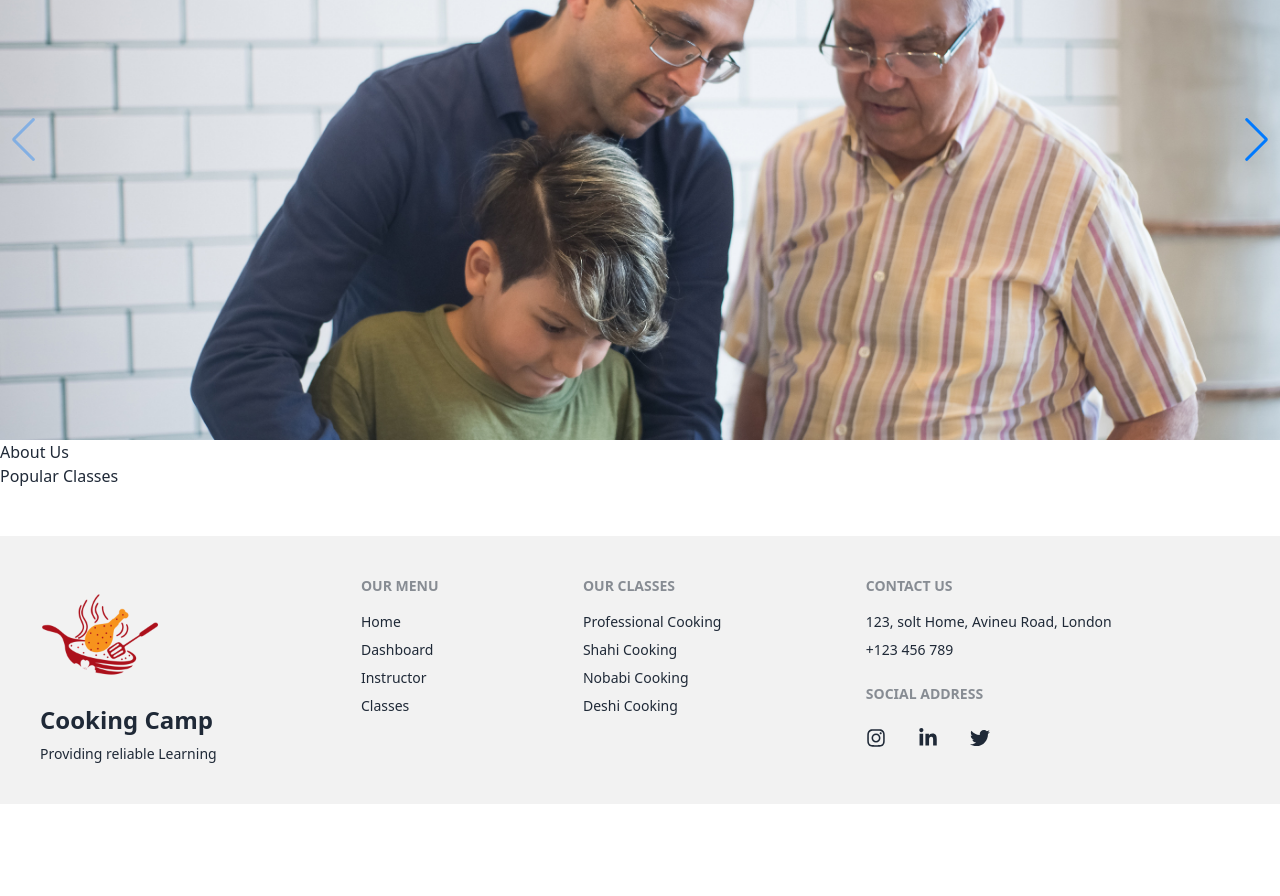
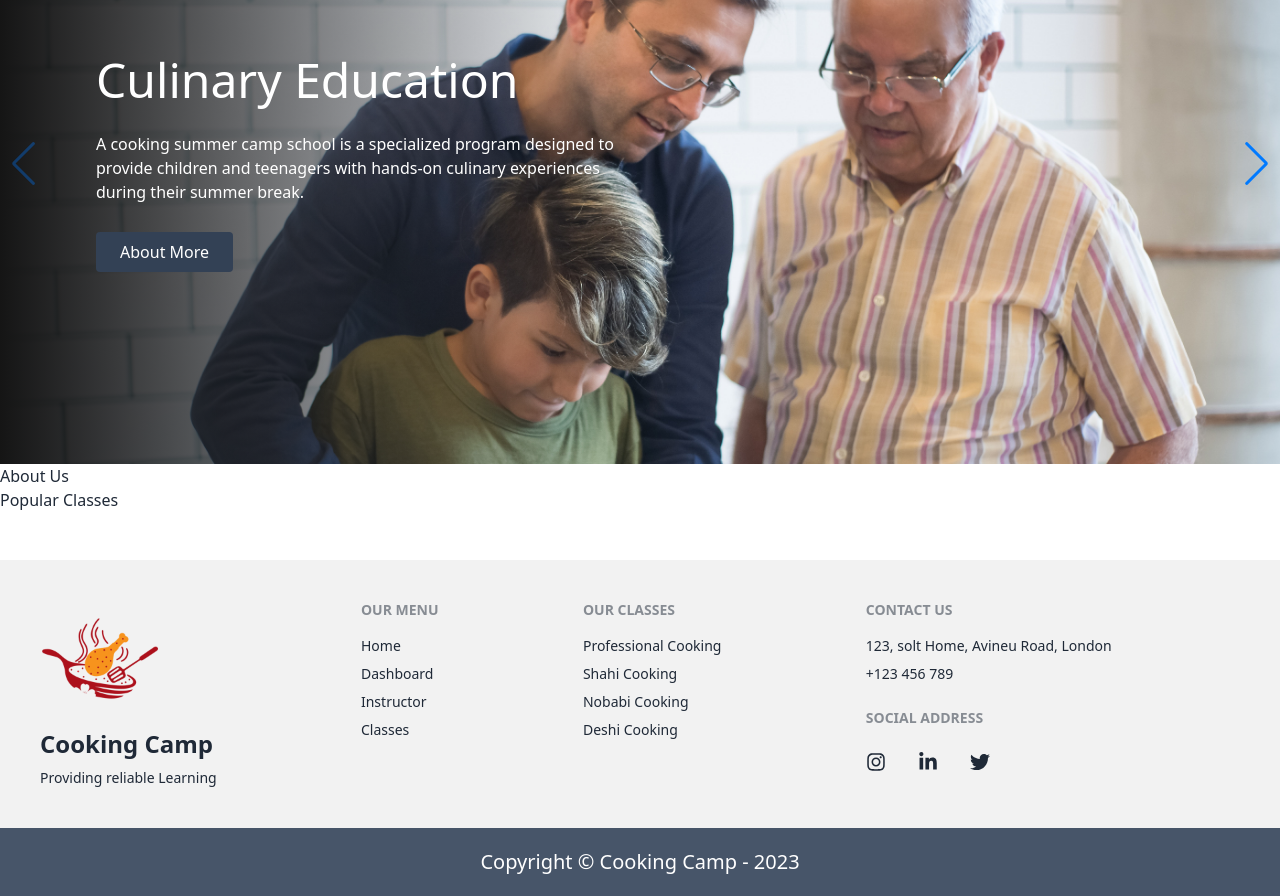
Before and after one commit to emamjion/cooking-school-client, a React (Vite) app: page / in a window 1280 px wide. Shown: the part 260-1156 px from the top of the page. Before the commit the page ends 1064 px from the top, so only its background shows below. Built offline with nearby package versions, Linux system fonts and the light colour scheme; grey boxes are pictures that could not be loaded.

Commit message:
banner  design finished

```diff
--- a/src/Pages/Home/Banner/Banner.jsx
+++ b/src/Pages/Home/Banner/Banner.jsx
@@ -12,28 +12,79 @@ import banner6 from '../../../assets/Banner/banner-6.jpg'
 
 const Banner = () => {
     return (
-        <div>
+        <div className='mt-6'>
             <Swiper navigation={true} modules={[Navigation]} className="mySwiper h-[600px]">
-                <SwiperSlide>
-                    <img src={banner1} />
-                    <div className='flex items-center '>
-                    <h1 className='text-3xl font-bold'>Hello</h1>
+                <SwiperSlide className='relative'>
+                    <img src={banner1} className='rounded-lg bg-cover bg-center' />
+                    <div className='h-full absolute left-0 bottom-0 flex items-center bg-gradient-to-r from-[#151515] to-[rgba(21,21,21,0)]'>
+                        <div className='text-white space-y-7 ml-24'>
+                            <h1 className='text-5xl font-Semibold'>Culinary Education</h1>
+                            <p className=''>
+                                A cooking summer camp school is a specialized program designed to <br /> provide children and teenagers with hands-on culinary experiences <br /> during their summer break.
+                            </p>
+                            <button className='px-6 py-2 bg-slate-700  border-black rounded font-medium mt-6'>About More</button>
+                        </div>
                     </div>
                 </SwiperSlide>
-                <SwiperSlide>
-                    <img src={banner2} />
+                <SwiperSlide className='relative'>
+                    <img src={banner2} className='rounded-lg bg-cover bg-center' />
+                    <div className='h-full absolute left-0 bottom-0 flex items-center bg-gradient-to-r from-[#151515] to-[rgba(21,21,21,0)]'>
+                        <div className='text-white space-y-7 ml-24'>
+                            <h1 className='text-5xl font-Semibold'>Hands-on Experience</h1>
+                            <p className=''>
+                                Campers have the opportunity to get actively involved in the kitchen, <br /> preparing and cooking their meals under the guidance of experienced instructors.
+                            </p>
+                            <button className='px-6 py-2 bg-slate-700  border-black rounded font-medium mt-6'>About More</button>
+                        </div>
+                    </div>
                 </SwiperSlide>
-                <SwiperSlide>
+                <SwiperSlide className='relative'>
                     <img src={banner3} />
+                    <div className='h-full absolute left-0 bottom-0 flex items-center bg-gradient-to-r from-[#151515] to-[rgba(21,21,21,0)]'>
+                        <div className='text-white space-y-7 ml-24'>
+                            <h1 className='text-5xl font-Semibold'>Recipe Exploration</h1>
+                            <p className=''>
+                            Summer camp schools often focus on a particular theme or cuisine, <br /> allowing campers to explore diverse recipes from around the world.
+                            </p>
+                            <button className='px-6 py-2 bg-slate-700  border-black rounded font-medium mt-6'>About More</button>
+                        </div>
+                    </div>
                 </SwiperSlide>
-                <SwiperSlide>
+                <SwiperSlide className='relative'>
                     <img src={banner4} />
+                    <div className='h-full absolute left-0 bottom-0 flex items-center bg-gradient-to-r from-[#151515] to-[rgba(21,21,21,0)]'>
+                        <div className='text-white space-y-7 ml-24'>
+                            <h1 className='text-5xl font-Semibold'>Teamwork and Collaboration</h1>
+                            <p className=''>
+                                Cooking camps encourage teamwork and collaboration among participants. <br /> Campers often work together in groups to plan and execute meals, fostering <br /> communication skills, cooperation, and a sense of camaraderie.
+                            </p>
+                            <button className='px-6 py-2 bg-slate-700  border-black rounded font-medium mt-6'>About More</button>
+                        </div>
+                    </div>
                 </SwiperSlide>
-                <SwiperSlide>
+                <SwiperSlide className='relative'>
                     <img src={banner5} />
+                    <div className='h-full absolute left-0 bottom-0 flex items-center bg-gradient-to-r from-[#151515] to-[rgba(21,21,21,0)]'>
+                        <div className='text-white space-y-7 ml-24'>
+                            <h1 className='text-5xl font-Semibold'>Culinary Competitions and Challenges</h1>
+                            <p className=''>
+                                To add excitement and friendly competition, cooking camps may organize <br /> culinary challenges or cooking competitions among campers.
+                            </p>
+                            <button className='px-6 py-2 bg-slate-700  border-black rounded font-medium mt-6'>About More</button>
+                        </div>
+                    </div>
                 </SwiperSlide>
-                <SwiperSlide>
+                <SwiperSlide className='relative'>
                     <img src={banner6} />
+                    <div className='h-full absolute left-0 bottom-0 flex items-center bg-gradient-to-r from-[#151515] to-[rgba(21,21,21,0)]'>
+                        <div className='text-white space-y-7 ml-24'>
+                            <h1 className='text-5xl font-Semibold'>Lifelong Memories and Skills</h1>
+                            <p className=''>
+                                Cooking summer camp schools create memorable experiences for campers, <br /> where they not only learn valuable cooking skills but also forge lasting friendships <br /> and develop a passion for culinary arts that may extend into adulthood.
+                            </p>
+                            <button className='px-6 py-2 bg-slate-700  border-black rounded font-medium mt-6'>About More</button>
+                        </div>
+                    </div>
                 </SwiperSlide>
             </Swiper>
         </div>
--- a/src/Pages/Shared/Footer/Footer.jsx
+++ b/src/Pages/Shared/Footer/Footer.jsx
@@ -5,7 +5,8 @@ import { FaInstagram, FaLinkedinIn, FaTwitter  } from "react-icons/fa";
 
 const Footer = () => {
     return (
-        <footer className="footer p-10 bg-base-200 text-base-content mt-12">
+        <footer>
+            <div className="footer p-10 bg-base-200 text-base-content mt-12">
                 <div>
                     <img className='w-[120px] h-[120px]' src={logo} />
                     <h1 className='font-semibold text-2xl'>Cooking Camp</h1>
@@ -36,6 +37,10 @@ const Footer = () => {
                         <span className='text-xl'> < FaTwitter /> </span>
                     </div>
                 </div>
+            </div>
+            <div className='text-center bg-slate-600 p-5'>
+                <p className='text-white font-medium text-xl'>Copyright &copy; Cooking Camp - 2023</p>
+            </div>
         </footer>
     );
 };
```
Lines whose indentation alone changed are shown as unchanged.
